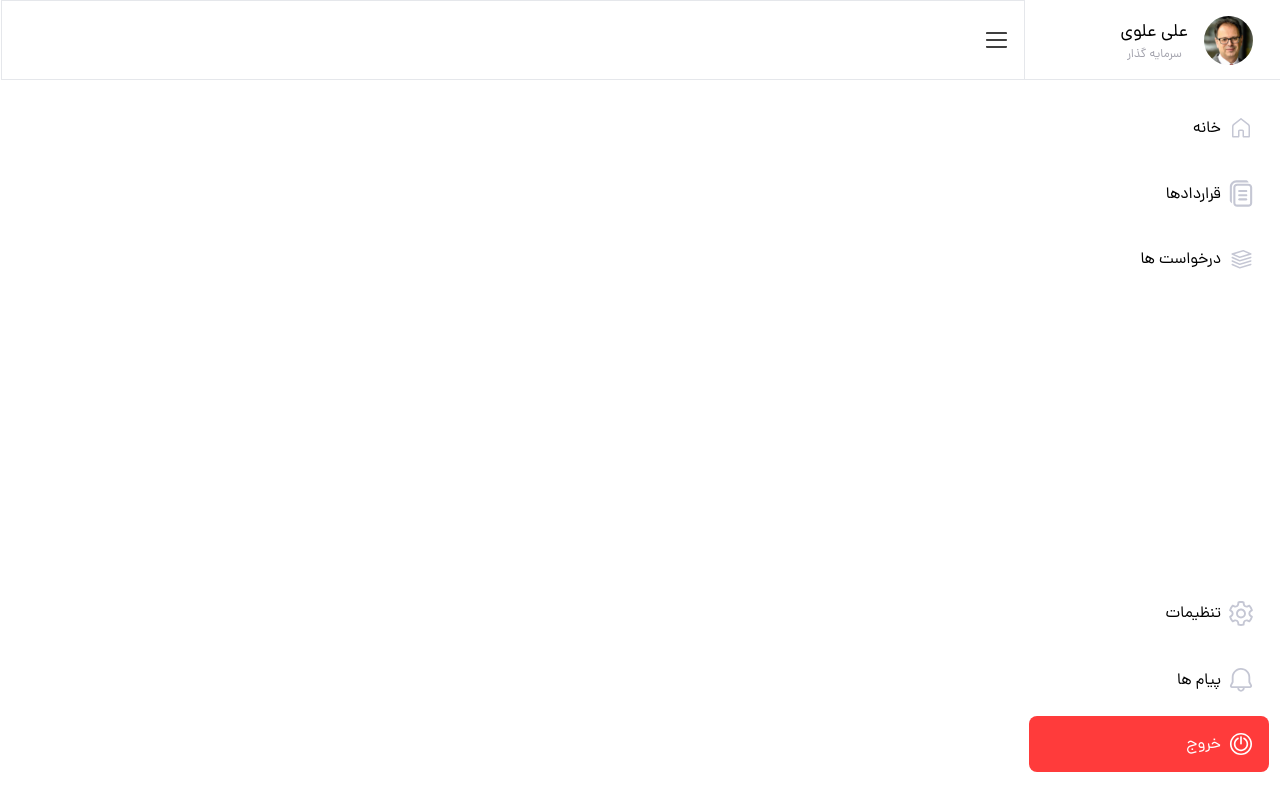
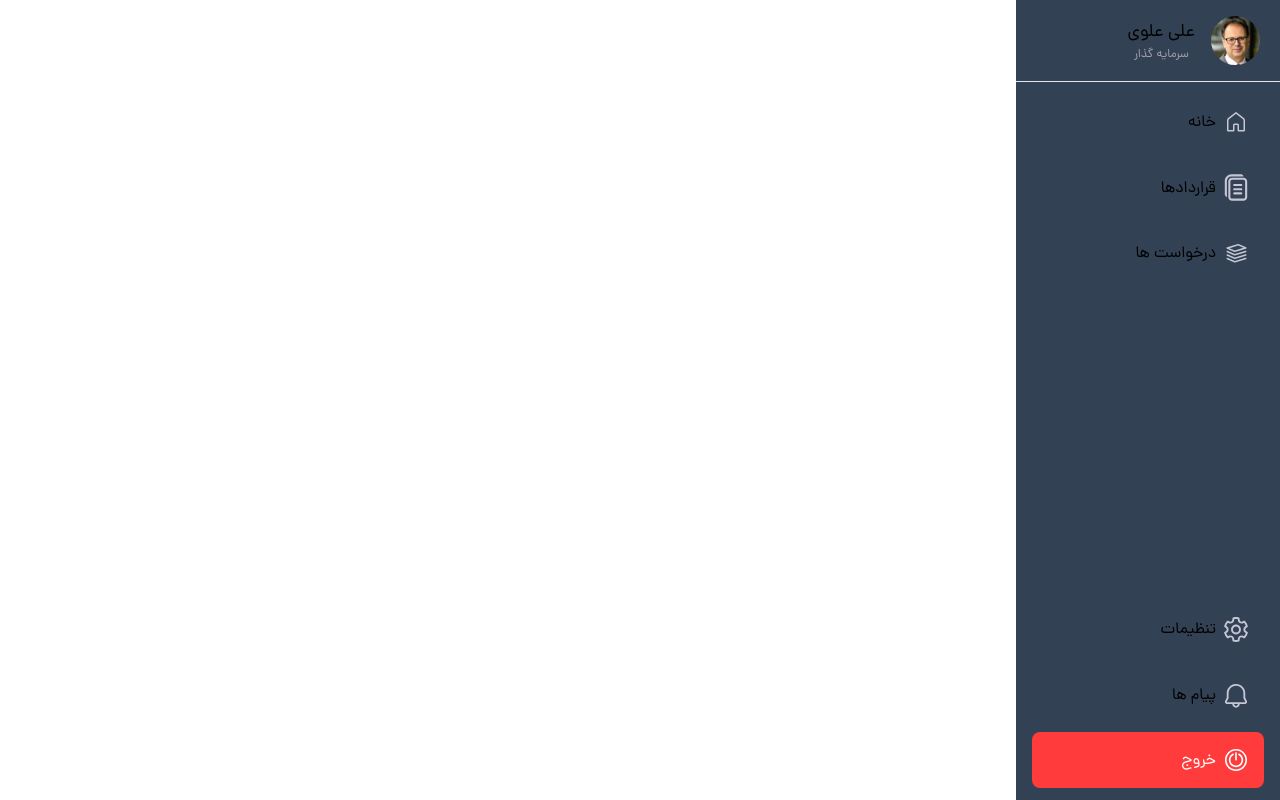
Before and after one commit to SINAZZzz/Good-Work, a React (Create React App) app: page /dashboard in a window 1280 px wide. Built offline with nearby package versions, Linux system fonts and the light colour scheme.

Commit message:
edit sidebar

```diff
--- a/src/Component/Dashboard/Sidebar/Sidebar.js
+++ b/src/Component/Dashboard/Sidebar/Sidebar.js
@@ -58,38 +58,42 @@ const Sidebar = () => {
 
   return (
     <div>
-      <section className="flex font-Dana dark:bg-black">
+      <section className="flex font-Dana h-full">
         <div
-          className={`bg-[#ffffff] shadow-3xl h-full transition-all duration-[200ms] ${
+          className={`bg-[#c6c9c6] shadow-3xl transition-all duration-[200ms] ${
             open ? "w-[20rem]" : "w-24"
           } `}
         >
-          <div className="mt-4 flex flex-col h-full gap-4 fixed ">
-            <div
-              className={`flex -mb-[2px] ${
-                (!open && "mr-5") || (open && "px-7")
-              }`}
-            >
+          <div className="pt-4 flex flex-col h-full gap-1 fixed bg-slate-700">
+            {/* profile */}
+            <div>
+              {/* ${(!open && "") || (open && "px-5")} */}
+              <div className={`flex px-5`}>
                 <img src={User} alt="User" />
                 <div
                   className={`flex flex-col justify-center items-center mr-4
             ${!open && "hidden"}`}
                 >
                   <span className="font-normal text-[18px]">علی علوی</span>
-                <span className="text-[#A2A2AC] text-[12px]">سرمایه گذار</span>
+                  <span className="text-[#A2A2AC] text-[12px]">
+                    سرمایه گذار
+                  </span>
                 </div>
               </div>
               <hr
-              className={`  ${
+                className={`mt-[1rem]  ${
                   (!open && "w-[6rem]") || (open && "w-[16.5rem]")
                 } `}
               />
+            </div>
+
+            {/*  ${
+                (!open && "min-h-[58vh]") || (open && "pl-[1.5rem] pr-[1rem]")
+              } */}
             <div
-              className={`px-3  ${
-                (!open && "min-h-[58vh]") || (open && "min-h-[60.5vh]")
-              }`}
+              className={`h-full w-full flex flex-col justify-between pt-1 pb-2 px-4`}
             >
-              <div className="flex h-full flex-col">
+              <div className="flex flex-col">
                 {SidebarData?.map((data, index) => (
                   <Link
                     onMouseDown={() => setPath(data.path)}
@@ -101,7 +105,7 @@ const Sidebar = () => {
                     }
                   ${
                     (!open && "w-[4rem] h-[4rem] pr-[1.2rem]") ||
-                    (open && "px-4 py-4")
+                    (open && " px-4 py-4")
                   }
                    `}
                   >
@@ -219,21 +223,6 @@ const Sidebar = () => {
             </div>
           </div>
         </div>
-        <div className="w-full">
-          <nav className="border w-full h-20 flex items-center bg-white ">
-            <div className="mr-4 flex justify-start">
-              <img
-                src={menu}
-                alt=""
-                className="cursor-pointer w-[1.5rem]"
-                onClick={() => setOpen(!open)}
-              />
-            </div>
-            <h1 className="mr-4 text-[25px] w-full">{name}</h1>
-          </nav>
-          {/* Show component */}
-          <Outlet />
-        </div>
       </section>
     </div>
   );
--- a/src/index.css
+++ b/src/index.css
@@ -25,7 +25,7 @@
     @apply text-[#C5C7D4] w-6 h-6;
   }
   .button-side {
-    @apply z-0 my-1 flex items-center text-[1rem] font-medium rounded-lg;
+    @apply my-1 flex items-center text-[1rem] font-medium rounded-lg;
   }
   .active-button {
     @apply bg-[#4F50FA] text-white;
```
Also changed, not shown: src/Component/Dashboard/Sidebar/Pages/Home/Component/Message.js (line endings or trailing spaces). Lines whose indentation alone changed are shown as unchanged.
